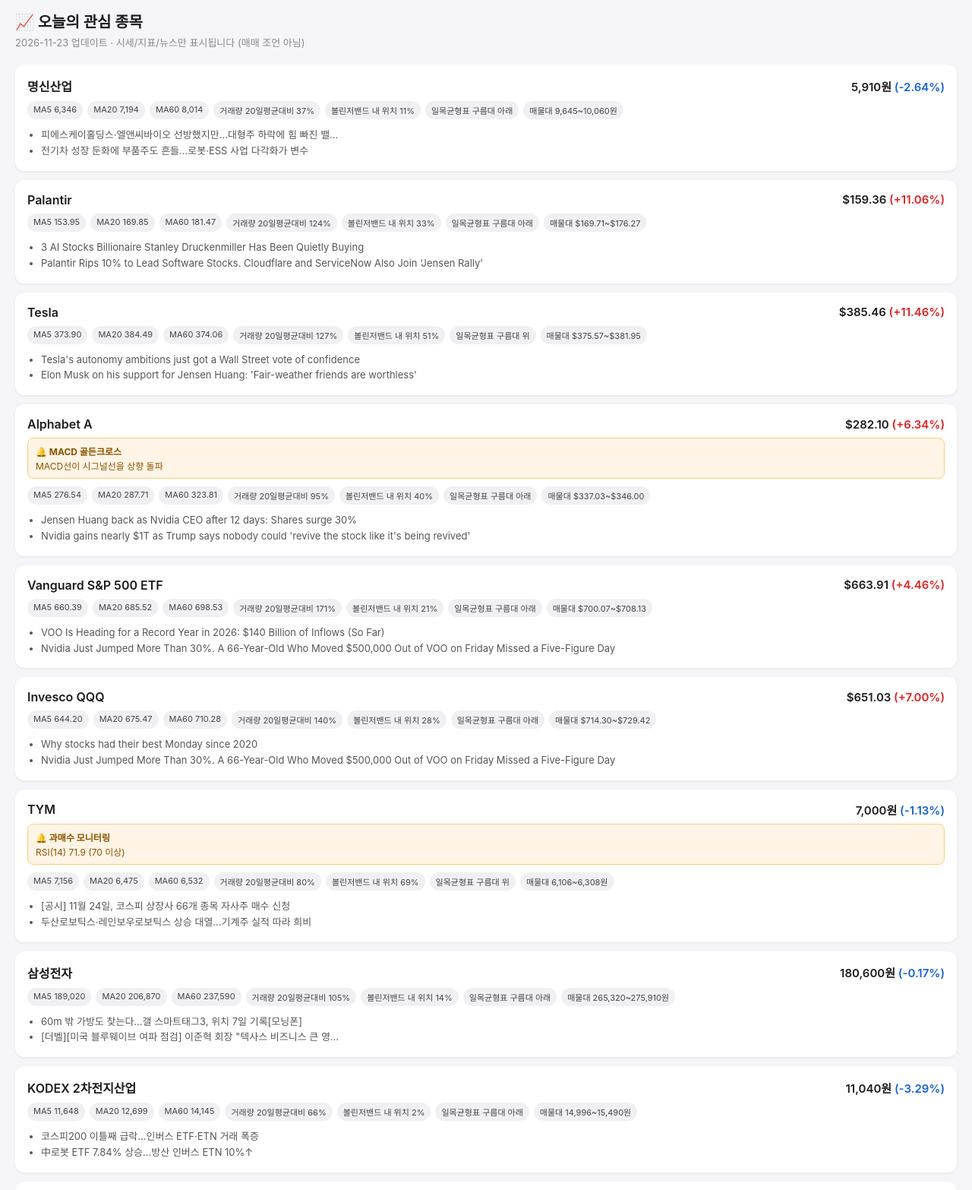
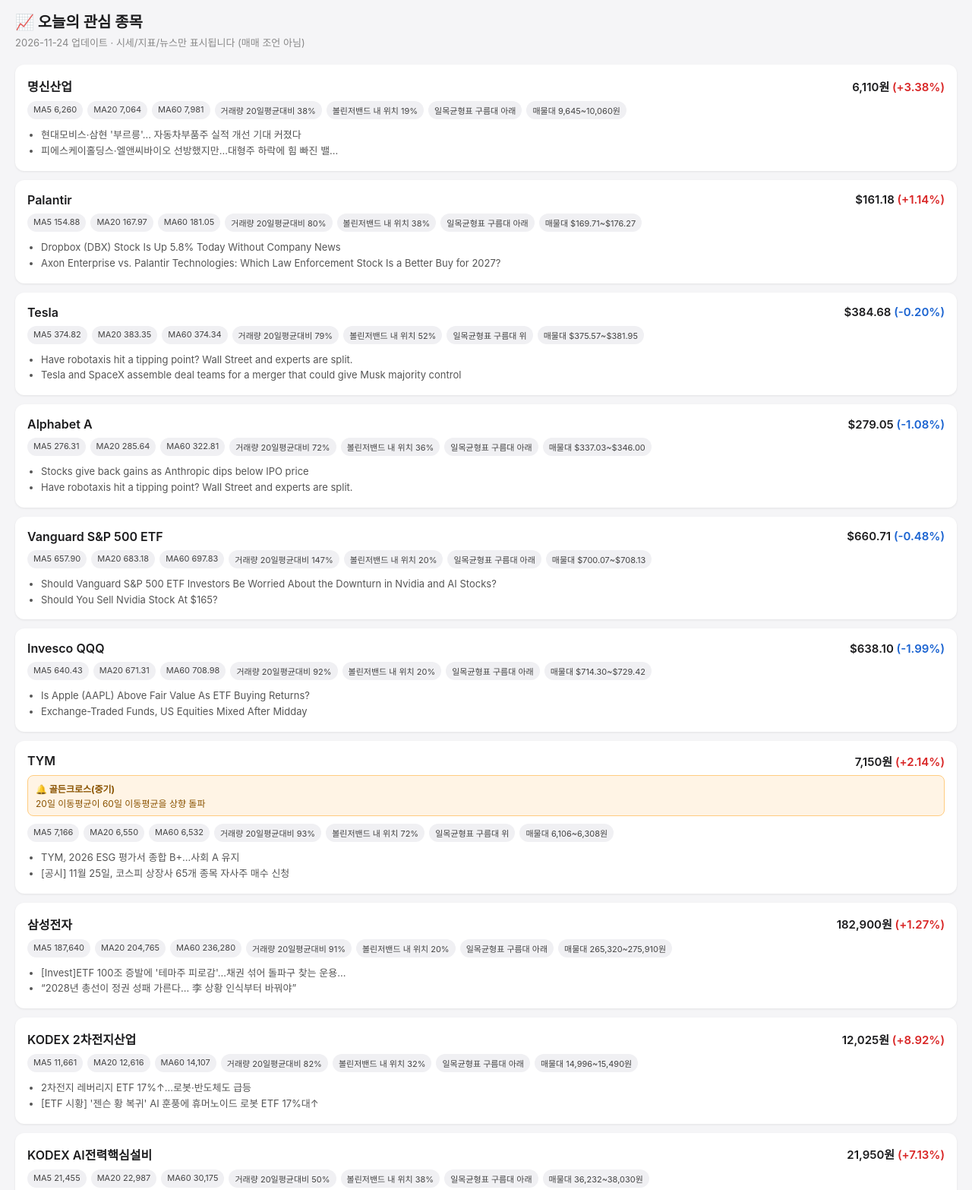
Before and after one commit to kyungseokmin-stack/stock-kakao-report, a plain HTML site: page docs/index.html in a window 1280 px wide. Shown: the part 20-1586 px from the top of the page at 76% size. Drawn offline with Linux system fonts and the light colour scheme.

Commit message:
Update daily report

```diff
--- a/docs/index.html
+++ b/docs/index.html
@@ -4,7 +4,7 @@
 <meta charset="UTF-8">
 <meta name="viewport" content="width=device-width, initial-scale=1.0">
 <meta name="robots" content="noindex, nofollow">
-<title>2026-11-23 아침 브리핑</title>
+<title>2026-11-24 아침 브리핑</title>
 <style>
   body { font-family: -apple-system, BlinkMacSystemFont, sans-serif; background:#f5f5f7; margin:0; padding:20px; color:#1c1c1e; }
   h1 { font-size:20px; margin-bottom:4px; }
@@ -23,97 +23,97 @@
 </head>
 <body>
   <h1>📈 오늘의 관심 종목</h1>
-  <div class="updated">2026-11-23 업데이트 · 시세/지표/뉴스만 표시됩니다 (매매 조언 아님)</div>
+  <div class="updated">2026-11-24 업데이트 · 시세/지표/뉴스만 표시됩니다 (매매 조언 아님)</div>
 
         <div class="card">
           <div class="row">
             <span class="name">명신산업</span>
-            <span class="price">5,910원 <span style="color:#1a63d1">(-2.64%)</span></span>
+            <span class="price">6,110원 <span style="color:#d92626">(+3.38%)</span></span>
           </div>
 
-          <div class="badges"><span class="badge">MA5 6,346</span><span class="badge">MA20 7,194</span><span class="badge">MA60 8,014</span><span class="badge">거래량 20일평균대비 37%</span><span class="badge">볼린저밴드 내 위치 11%</span><span class="badge">일목균형표 구름대 아래</span><span class="badge">매물대 9,645~10,060원</span></div>
-          <ul class="news"><li><a href="https://www.pinpointnews.co.kr/news/articleView.html?idxno=507097" target="_blank" rel="noopener">피에스케이홀딩스·엘앤씨바이오 선방했지만…대형주 하락에 힘 빠진 밸...</a></li><li><a href="https://www.pinpointnews.co.kr/news/articleView.html?idxno=507056" target="_blank" rel="noopener">전기차 성장 둔화에 부품주도 흔들…로봇·ESS 사업 다각화가 변수</a></li></ul>
+          <div class="badges"><span class="badge">MA5 6,260</span><span class="badge">MA20 7,064</span><span class="badge">MA60 7,981</span><span class="badge">거래량 20일평균대비 38%</span><span class="badge">볼린저밴드 내 위치 19%</span><span class="badge">일목균형표 구름대 아래</span><span class="badge">매물대 9,645~10,060원</span></div>
+          <ul class="news"><li><a href="https://www.pinpointnews.co.kr/news/articleView.html?idxno=507601" target="_blank" rel="noopener">현대모비스·삼현 '부르릉'… 자동차부품주 실적 개선 기대 커졌다</a></li><li><a href="https://www.pinpointnews.co.kr/news/articleView.html?idxno=507097" target="_blank" rel="noopener">피에스케이홀딩스·엘앤씨바이오 선방했지만…대형주 하락에 힘 빠진 밸...</a></li></ul>
         </div>
         <div class="card">
           <div class="row">
             <span class="name">Palantir</span>
-            <span class="price">$159.36 <span style="color:#d92626">(+11.06%)</span></span>
+            <span class="price">$161.18 <span style="color:#d92626">(+1.14%)</span></span>
           </div>
 
-          <div class="badges"><span class="badge">MA5 153.95</span><span class="badge">MA20 169.85</span><span class="badge">MA60 181.47</span><span class="badge">거래량 20일평균대비 124%</span><span class="badge">볼린저밴드 내 위치 33%</span><span class="badge">일목균형표 구름대 아래</span><span class="badge">매물대 $169.71~$176.27</span></div>
-          <ul class="news"><li><a href="https://www.fool.com/investing/2026/11/23/3-ai-stocks-billionaire-stanley-druckenmiller-has-been-quietly-buying/" target="_blank" rel="noopener">3 AI Stocks Billionaire Stanley Druckenmiller Has Been Quietly Buying</a></li><li><a href="https://247wallst.com/videos/palantir-rips-10-to-lead-software-stocks-cloudflare-and-servicenow-also-join-jensen-rally/" target="_blank" rel="noopener">Palantir Rips 10% to Lead Software Stocks. Cloudflare and ServiceNow Also Join ‘Jensen Rally’</a></li></ul>
+          <div class="badges"><span class="badge">MA5 154.88</span><span class="badge">MA20 167.97</span><span class="badge">MA60 181.05</span><span class="badge">거래량 20일평균대비 80%</span><span class="badge">볼린저밴드 내 위치 38%</span><span class="badge">일목균형표 구름대 아래</span><span class="badge">매물대 $169.71~$176.27</span></div>
+          <ul class="news"><li><a href="https://finance.yahoo.com/markets/stocks/articles/dropbox-dbx-stock-5-8-203052038.html" target="_blank" rel="noopener">Dropbox (DBX) Stock Is Up 5.8% Today Without Company News</a></li><li><a href="https://www.fool.com/coverage/better-buy/2026/11/24/axon-enterprise-vs-palantir-technologies-which-law-enforcement-stock-is-a-better-buy-for-2027/" target="_blank" rel="noopener">Axon Enterprise vs. Palantir Technologies: Which Law Enforcement Stock Is a Better Buy for 2027?</a></li></ul>
         </div>
         <div class="card">
           <div class="row">
             <span class="name">Tesla</span>
-            <span class="price">$385.46 <span style="color:#d92626">(+11.46%)</span></span>
+            <span class="price">$384.68 <span style="color:#1a63d1">(-0.20%)</span></span>
           </div>
 
-          <div class="badges"><span class="badge">MA5 373.90</span><span class="badge">MA20 384.49</span><span class="badge">MA60 374.06</span><span class="badge">거래량 20일평균대비 127%</span><span class="badge">볼린저밴드 내 위치 51%</span><span class="badge">일목균형표 구름대 위</span><span class="badge">매물대 $375.57~$381.95</span></div>
-          <ul class="news"><li><a href="https://finance.yahoo.com/markets/stocks/article/teslas-autonomy-ambitions-just-got-a-wall-street-vote-of-confidence-130035595.html" target="_blank" rel="noopener">Tesla's autonomy ambitions just got a Wall Street vote of confidence</a></li><li><a href="https://finance.yahoo.com/markets/article/musk-on-support-for-jensen-huangs-return-to-nvidia-fair-weather-friends-are-worthless-212613771.html" target="_blank" rel="noopener">Elon Musk on his support for Jensen Huang: 'Fair-weather friends are worthless'</a></li></ul>
+          <div class="badges"><span class="badge">MA5 374.82</span><span class="badge">MA20 383.35</span><span class="badge">MA60 374.34</span><span class="badge">거래량 20일평균대비 79%</span><span class="badge">볼린저밴드 내 위치 52%</span><span class="badge">일목균형표 구름대 위</span><span class="badge">매물대 $375.57~$381.95</span></div>
+          <ul class="news"><li><a href="https://finance.yahoo.com/markets/stocks/article/have-robotaxis-hit-a-tipping-point-wall-street-and-experts-are-split-150000412.html" target="_blank" rel="noopener">Have robotaxis hit a tipping point? Wall Street and experts are split.</a></li><li><a href="https://finance.yahoo.com/technology/article/tesla-and-spacex-assemble-deal-teams-for-a-merger-that-could-give-musk-majority-control-144555932.html" target="_blank" rel="noopener">Tesla and SpaceX assemble deal teams for a merger that could give Musk majority control</a></li></ul>
         </div>
         <div class="card">
           <div class="row">
             <span class="name">Alphabet A</span>
-            <span class="price">$282.10 <span style="color:#d92626">(+6.34%)</span></span>
+            <span class="price">$279.05 <span style="color:#1a63d1">(-1.08%)</span></span>
           </div>
-          <div class="alert"><b>🔔 MACD 골든크로스</b><span>MACD선이 시그널선을 상향 돌파</span></div>
-          <div class="badges"><span class="badge">MA5 276.54</span><span class="badge">MA20 287.71</span><span class="badge">MA60 323.81</span><span class="badge">거래량 20일평균대비 95%</span><span class="badge">볼린저밴드 내 위치 40%</span><span class="badge">일목균형표 구름대 아래</span><span class="badge">매물대 $337.03~$346.00</span></div>
-          <ul class="news"><li><a href="https://finance.yahoo.com/video/jensen-huang-back-as-nvidia-ceo-after-12-days-shares-surge-30-161302539.html" target="_blank" rel="noopener">Jensen Huang back as Nvidia CEO after 12 days: Shares surge 30%</a></li><li><a href="https://finance.yahoo.com/markets/article/nvidia-gains-nearly-1t-as-trump-says-nobody-could-revive-the-stock-like-its-being-revived-194634496.html" target="_blank" rel="noopener">Nvidia gains nearly $1T as Trump says nobody could 'revive the stock like it's being revived'</a></li></ul>
+
+          <div class="badges"><span class="badge">MA5 276.31</span><span class="badge">MA20 285.64</span><span class="badge">MA60 322.81</span><span class="badge">거래량 20일평균대비 72%</span><span class="badge">볼린저밴드 내 위치 36%</span><span class="badge">일목균형표 구름대 아래</span><span class="badge">매물대 $337.03~$346.00</span></div>
+          <ul class="news"><li><a href="https://finance.yahoo.com/video/stocks-give-back-gains-as-anthropic-dips-below-ipo-price-154408548.html" target="_blank" rel="noopener">Stocks give back gains as Anthropic dips below IPO price</a></li><li><a href="https://finance.yahoo.com/markets/stocks/article/have-robotaxis-hit-a-tipping-point-wall-street-and-experts-are-split-150000412.html" target="_blank" rel="noopener">Have robotaxis hit a tipping point? Wall Street and experts are split.</a></li></ul>
         </div>
         <div class="card">
           <div class="row">
             <span class="name">Vanguard S&P 500 ETF</span>
-            <span class="price">$663.91 <span style="color:#d92626">(+4.46%)</span></span>
+            <span class="price">$660.71 <span style="color:#1a63d1">(-0.48%)</span></span>
           </div>
 
-          <div class="badges"><span class="badge">MA5 660.39</span><span class="badge">MA20 685.52</span><span class="badge">MA60 698.53</span><span class="badge">거래량 20일평균대비 171%</span><span class="badge">볼린저밴드 내 위치 21%</span><span class="badge">일목균형표 구름대 아래</span><span class="badge">매물대 $700.07~$708.13</span></div>
-          <ul class="news"><li><a href="https://www.fool.com/investing/2026/11/23/voo-is-heading-for-a-record-year-in-2026-usd140-billion-of-inflows-so-far/" target="_blank" rel="noopener">VOO Is Heading for a Record Year in 2026: $140 Billion of Inflows (So Far)</a></li><li><a href="https://247wallst.com/investing/etf/2026/11/23/nvidia-just-jumped-more-than-30-a-66-year-old-who-moved-500000-out-of-voo-on-friday-missed-a-five-figure-day/" target="_blank" rel="noopener">Nvidia Just Jumped More Than 30%. A 66-Year-Old Who Moved $500,000 Out of VOO on Friday Missed a Five-Figure Day</a></li></ul>
+          <div class="badges"><span class="badge">MA5 657.90</span><span class="badge">MA20 683.18</span><span class="badge">MA60 697.83</span><span class="badge">거래량 20일평균대비 147%</span><span class="badge">볼린저밴드 내 위치 20%</span><span class="badge">일목균형표 구름대 아래</span><span class="badge">매물대 $700.07~$708.13</span></div>
+          <ul class="news"><li><a href="https://www.fool.com/investing/2026/11/24/should-vanguard-s-and-p-500-etf-investors-be-worried-about-the-downturn-in-nvidia-and-ai-stocks/" target="_blank" rel="noopener">Should Vanguard S&P 500 ETF Investors Be Worried About the Downturn in Nvidia and AI Stocks?</a></li><li><a href="https://www.trefis.com/stock/nvda/articles/628271/should-you-sell-nvidia-stock-at-165/2026-11-24" target="_blank" rel="noopener">Should You Sell Nvidia Stock At $165?</a></li></ul>
         </div>
         <div class="card">
           <div class="row">
             <span class="name">Invesco QQQ</span>
-            <span class="price">$651.03 <span style="color:#d92626">(+7.00%)</span></span>
+            <span class="price">$638.10 <span style="color:#1a63d1">(-1.99%)</span></span>
           </div>
 
-          <div class="badges"><span class="badge">MA5 644.20</span><span class="badge">MA20 675.47</span><span class="badge">MA60 710.28</span><span class="badge">거래량 20일평균대비 140%</span><span class="badge">볼린저밴드 내 위치 28%</span><span class="badge">일목균형표 구름대 아래</span><span class="badge">매물대 $714.30~$729.42</span></div>
-          <ul class="news"><li><a href="https://finance.yahoo.com/markets/article/why-stocks-are-having-their-wildest-morning-since-2008-184837610.html" target="_blank" rel="noopener">Why stocks had their best Monday since 2020</a></li><li><a href="https://247wallst.com/investing/etf/2026/11/23/nvidia-just-jumped-more-than-30-a-66-year-old-who-moved-500000-out-of-voo-on-friday-missed-a-five-figure-day/" target="_blank" rel="noopener">Nvidia Just Jumped More Than 30%. A 66-Year-Old Who Moved $500,000 Out of VOO on Friday Missed a Five-Figure Day</a></li></ul>
+          <div class="badges"><span class="badge">MA5 640.43</span><span class="badge">MA20 671.31</span><span class="badge">MA60 708.98</span><span class="badge">거래량 20일평균대비 92%</span><span class="badge">볼린저밴드 내 위치 20%</span><span class="badge">일목균형표 구름대 아래</span><span class="badge">매물대 $714.30~$729.42</span></div>
+          <ul class="news"><li><a href="https://finance.yahoo.com/markets/stocks/articles/apple-aapl-above-fair-value-211324050.html" target="_blank" rel="noopener">Is Apple (AAPL) Above Fair Value As ETF Buying Returns?</a></li><li><a href="https://finance.yahoo.com/markets/stocks/articles/exchange-traded-funds-us-equities-181033633.html" target="_blank" rel="noopener">Exchange-Traded Funds, US Equities Mixed After Midday</a></li></ul>
         </div>
         <div class="card">
           <div class="row">
             <span class="name">TYM</span>
-            <span class="price">7,000원 <span style="color:#1a63d1">(-1.13%)</span></span>
+            <span class="price">7,150원 <span style="color:#d92626">(+2.14%)</span></span>
           </div>
-          <div class="alert"><b>🔔 과매수 모니터링</b><span>RSI(14) 71.9 (70 이상)</span></div>
-          <div class="badges"><span class="badge">MA5 7,156</span><span class="badge">MA20 6,475</span><span class="badge">MA60 6,532</span><span class="badge">거래량 20일평균대비 80%</span><span class="badge">볼린저밴드 내 위치 69%</span><span class="badge">일목균형표 구름대 위</span><span class="badge">매물대 6,106~6,308원</span></div>
-          <ul class="news"><li><a href="https://www.newstnt.com/news/articleView.html?idxno=730049" target="_blank" rel="noopener">[공시] 11월 24일, 코스피 상장사 66개 종목 자사주 매수 신청</a></li><li><a href="https://www.pinpointnews.co.kr/news/articleView.html?idxno=507238" target="_blank" rel="noopener">두산로보틱스·레인보우로보틱스 상승 대열…기계주 실적 따라 희비</a></li></ul>
+          <div class="alert"><b>🔔 골든크로스(중기)</b><span>20일 이동평균이 60일 이동평균을 상향 돌파</span></div>
+          <div class="badges"><span class="badge">MA5 7,166</span><span class="badge">MA20 6,550</span><span class="badge">MA60 6,532</span><span class="badge">거래량 20일평균대비 93%</span><span class="badge">볼린저밴드 내 위치 72%</span><span class="badge">일목균형표 구름대 위</span><span class="badge">매물대 6,106~6,308원</span></div>
+          <ul class="news"><li><a href="https://www.vegannews.co.kr/news/article.html?no=410740" target="_blank" rel="noopener">TYM, 2026 ESG 평가서 종합 B+…사회 A 유지</a></li><li><a href="https://www.newstnt.com/news/articleView.html?idxno=730340" target="_blank" rel="noopener">[공시] 11월 25일, 코스피 상장사 65개 종목 자사주 매수 신청</a></li></ul>
         </div>
         <div class="card">
           <div class="row">
             <span class="name">삼성전자</span>
-            <span class="price">180,600원 <span style="color:#1a63d1">(-0.17%)</span></span>
+            <span class="price">182,900원 <span style="color:#d92626">(+1.27%)</span></span>
           </div>
 
-          <div class="badges"><span class="badge">MA5 189,020</span><span class="badge">MA20 206,870</span><span class="badge">MA60 237,590</span><span class="badge">거래량 20일평균대비 105%</span><span class="badge">볼린저밴드 내 위치 14%</span><span class="badge">일목균형표 구름대 아래</span><span class="badge">매물대 265,320~275,910원</span></div>
-          <ul class="news"><li><a href="https://n.news.naver.com/mnews/article/018/0006414454?sid=105" target="_blank" rel="noopener">60m 밖 가방도 찾는다…갤 스마트태그3, 위치 7일 기록[모닝폰]</a></li><li><a href="https://www.thebell.co.kr/free/content/ArticleView.asp?key=202611191451184000102993" target="_blank" rel="noopener">[더벨][미국 블루웨이브 여파 점검] 이준혁 회장 "텍사스 비즈니스 큰 영...</a></li></ul>
+          <div class="badges"><span class="badge">MA5 187,640</span><span class="badge">MA20 204,765</span><span class="badge">MA60 236,280</span><span class="badge">거래량 20일평균대비 91%</span><span class="badge">볼린저밴드 내 위치 20%</span><span class="badge">일목균형표 구름대 아래</span><span class="badge">매물대 265,320~275,910원</span></div>
+          <ul class="news"><li><a href="https://www.investchosun.com/site/data/html_dir/2026/11/24/2026112480160.html" target="_blank" rel="noopener">[Invest]ETF 100조 증발에 '테마주 피로감'…채권 섞어 돌파구 찾는 운용...</a></li><li><a href="https://n.news.naver.com/mnews/article/262/0000019883?sid=100" target="_blank" rel="noopener">“2028년 총선이 정권 성패 가른다… 李 상황 인식부터 바꿔야”</a></li></ul>
         </div>
         <div class="card">
           <div class="row">
             <span class="name">KODEX 2차전지산업</span>
-            <span class="price">11,040원 <span style="color:#1a63d1">(-3.29%)</span></span>
+            <span class="price">12,025원 <span style="color:#d92626">(+8.92%)</span></span>
           </div>
 
-          <div class="badges"><span class="badge">MA5 11,648</span><span class="badge">MA20 12,699</span><span class="badge">MA60 14,145</span><span class="badge">거래량 20일평균대비 66%</span><span class="badge">볼린저밴드 내 위치 2%</span><span class="badge">일목균형표 구름대 아래</span><span class="badge">매물대 14,996~15,490원</span></div>
-          <ul class="news"><li><a href="http://www.kjdaily.com/article.php?aid=1795448137693206276" target="_blank" rel="noopener">코스피200 이틀째 급락…인버스 ETF·ETN 거래 폭증</a></li><li><a href="http://www.kjdaily.com/article.php?aid=1795447053693209276" target="_blank" rel="noopener">中로봇 ETF 7.84% 상승…방산 인버스 ETN 10%↑</a></li></ul>
+          <div class="badges"><span class="badge">MA5 11,661</span><span class="badge">MA20 12,616</span><span class="badge">MA60 14,107</span><span class="badge">거래량 20일평균대비 82%</span><span class="badge">볼린저밴드 내 위치 32%</span><span class="badge">일목균형표 구름대 아래</span><span class="badge">매물대 14,996~15,490원</span></div>
+          <ul class="news"><li><a href="http://www.kjdaily.com/article.php?aid=1795533573693359276" target="_blank" rel="noopener">2차전지 레버리지 ETF 17%↑…로봇·반도체도 급등</a></li><li><a href="https://www.newspim.com/news/view/20261124001247" target="_blank" rel="noopener">[ETF 시황] '젠슨 황 복귀' AI 훈풍에 휴머노이드 로봇 ETF 17%대↑</a></li></ul>
         </div>
         <div class="card">
           <div class="row">
             <span class="name">KODEX AI전력핵심설비</span>
-            <span class="price">20,490원 <span style="color:#1a63d1">(-1.84%)</span></span>
+            <span class="price">21,950원 <span style="color:#d92626">(+7.13%)</span></span>
           </div>
 
-          <div class="badges"><span class="badge">MA5 21,297</span><span class="badge">MA20 23,197</span><span class="badge">MA60 30,389</span><span class="badge">거래량 20일평균대비 76%</span><span class="badge">볼린저밴드 내 위치 20%</span><span class="badge">일목균형표 구름대 아래</span><span class="badge">매물대 36,232~38,030원</span></div>
-          <ul class="news"><li><a href="http://www.kjdaily.com/article.php?aid=1795448137693206276" target="_blank" rel="noopener">코스피200 이틀째 급락…인버스 ETF·ETN 거래 폭증</a></li><li><a href="https://www.ezyeconomy.com/news/articleView.html?idxno=242105" target="_blank" rel="noopener">[EZ 해부] ETF 396조 시대, KODEX 1위 수성...상위 10개 상품에 41.8조 유입</a></li></ul>
+          <div class="badges"><span class="badge">MA5 21,455</span><span class="badge">MA20 22,987</span><span class="badge">MA60 30,175</span><span class="badge">거래량 20일평균대비 50%</span><span class="badge">볼린저밴드 내 위치 38%</span><span class="badge">일목균형표 구름대 아래</span><span class="badge">매물대 36,232~38,030원</span></div>
+          <ul class="news"><li><a href="https://www.wikileaks-kr.org/news/articleView.html?idxno=195195" target="_blank" rel="noopener">[운용 NOW] 삼성자산운용·미래에셋운용·한화자산운용</a></li><li><a href="http://www.kjdaily.com/article.php?aid=1795448137693206276" target="_blank" rel="noopener">코스피200 이틀째 급락…인버스 ETF·ETN 거래 폭증</a></li></ul>
         </div>
 </body>
 </html>
```
